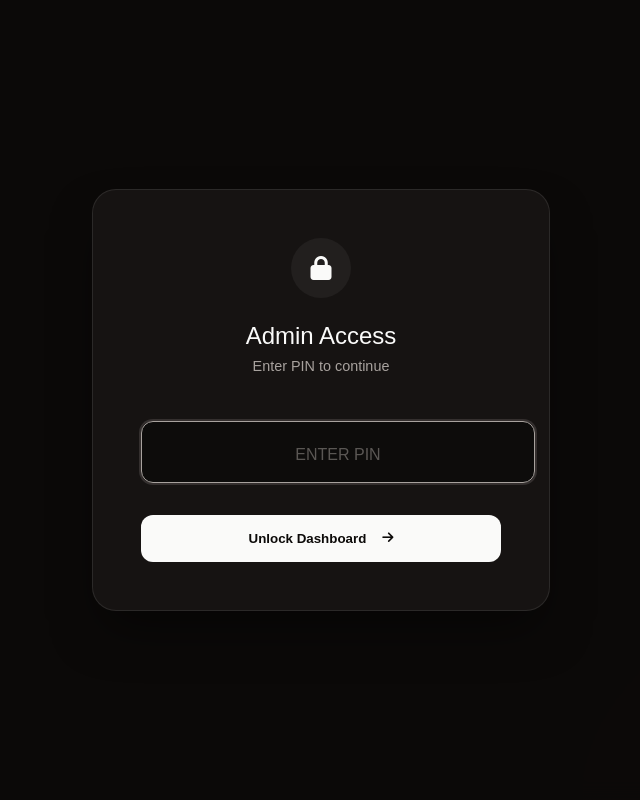
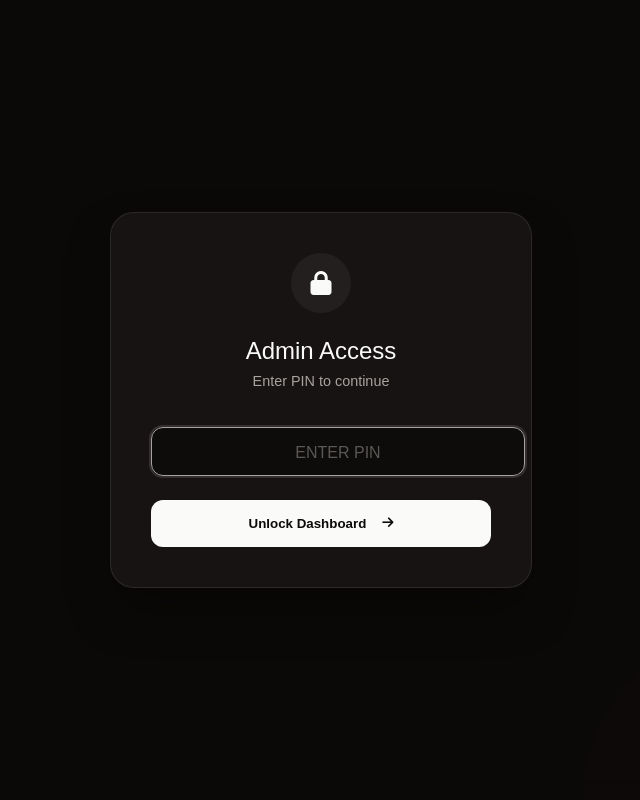
Before and after one commit to iamshrisawant/GATE_Predictor, a Flask app: page /dashboard in a window 1280 px wide. Shown: the whole page, without its empty margins (319-959 px from the left). Run offline with Flask 3, Linux system fonts and the light colour scheme.

Commit message:
UI updates and upload logic bug fix

```diff
--- a/app/static/style.css
+++ b/app/static/style.css
@@ -400,8 +400,8 @@ select:focus {
 /* Specific Admin Inputs Rectification */
 #yearInput,
 #codeInput {
-    max-width: 220px;
-    /* Constrain width to look proportionate */
+    width: 100%;
+    /* Fill container */
     text-align: center;
     /* Center text for code/year */
     font-weight: 600;
--- a/app/templates/contribute.html
+++ b/app/templates/contribute.html
@@ -102,7 +102,7 @@
             const storedPin = sessionStorage.getItem('GATE_ADMIN_PIN');
 
             // If Admin Flow detected (Strict check)
-            if (isAdminParam && storedPin === 'GATE2025') {
+            if (isAdminParam && storedPin) {
                 IS_ADMIN_MODE = true;
 
                 // Visual Indicator
--- a/app/templates/dashboard.html
+++ b/app/templates/dashboard.html
@@ -227,11 +227,11 @@
         .lock-card {
             background: var(--card-bg);
             border: 1px solid var(--border);
-            padding: 3rem;
+            padding: 2.5rem;
             border-radius: 24px;
             box-shadow: 0 25px 50px -12px rgba(0, 0, 0, 0.5);
             width: 100%;
-            max-width: 360px;
+            max-width: 340px;
             text-align: center;
         }
 
@@ -240,12 +240,12 @@
             background: rgba(12, 10, 9, 0.6);
             border: 1px solid var(--border);
             border-radius: 12px;
-            padding: 1rem;
-            font-size: 1.5rem;
+            padding: 0.75rem 1rem;
+            font-size: 1.25rem;
             color: var(--text-primary);
             text-align: center;
             letter-spacing: 0.2em;
-            margin: 2rem 0;
+            margin: 1.5rem 0;
             outline: none;
             transition: all 0.2s;
         }
```
